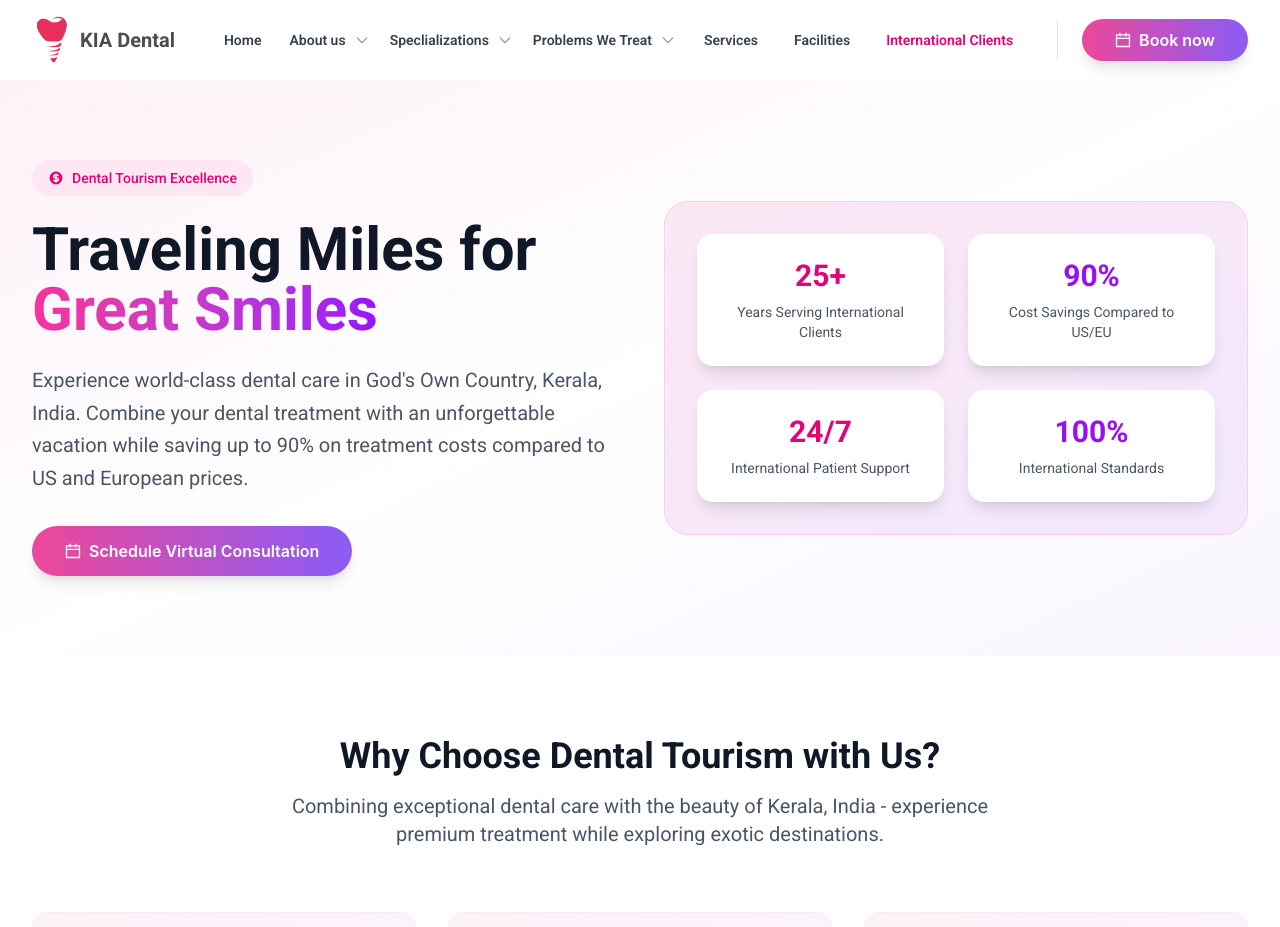
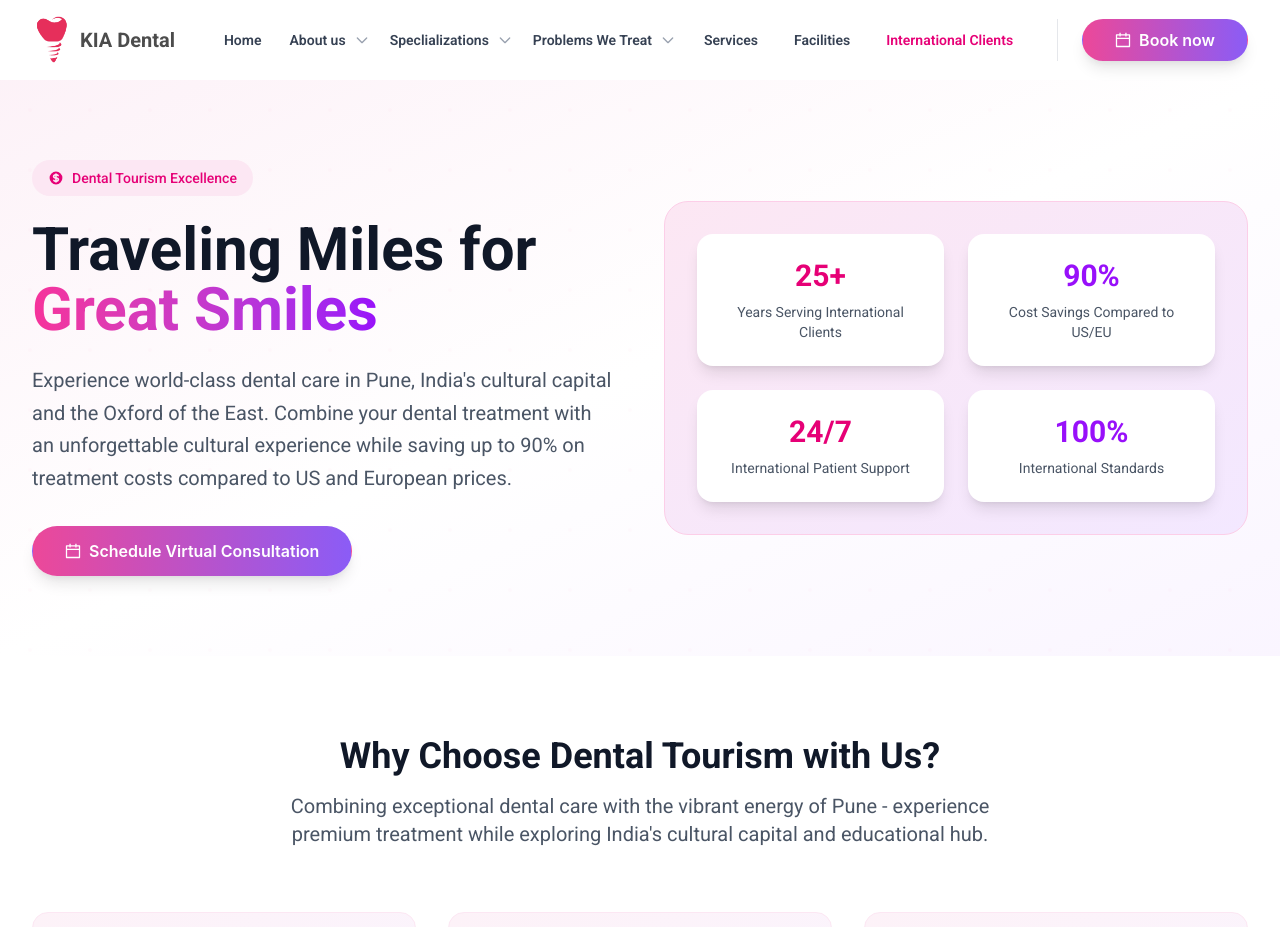
Before and after one commit to RED10xofficial/k-dental, a Next.js app: page /international-clients in a window 1280 px wide. Shown: the top 927 px of the page. Built offline with nearby package versions, Linux system fonts and the light colour scheme.

Commit message:
city changed to pune

```diff
--- a/src/app/(features)/international-clients/page.tsx
+++ b/src/app/(features)/international-clients/page.tsx
@@ -70,12 +70,12 @@ export default function InternationalClientsPage() {
   ];
 
   const accommodationFeatures = [
-    "3, 4 & 5 Star Hotel Partnerships",
-    "Short & Long-term Stays",
-    "Tourist Destination Access",
-    "Exotic Kerala Locations",
-    "Resort-style Accommodation",
-    "Transportation Arrangements",
+    "5-Star Hotel Partnerships",
+    "Business & Luxury Stays",
+    "Prime Location Access",
+    "Pune's Cultural Capital",
+    "World-Class Accommodation",
+    "Airport & Transportation",
   ];
 
   return (
@@ -119,10 +119,10 @@ export default function InternationalClientsPage() {
               </h1>
 
               <p className="text-xl text-gray-600 mb-8 leading-relaxed">
-                Experience world-class dental care in God&apos;s Own Country,
-                Kerala, India. Combine your dental treatment with an
-                unforgettable vacation while saving up to 90% on treatment costs
-                compared to US and European prices.
+                Experience world-class dental care in Pune, India&apos;s
+                cultural capital and the Oxford of the East. Combine your dental
+                treatment with an unforgettable cultural experience while saving
+                up to 90% on treatment costs compared to US and European prices.
               </p>
 
               <div className="flex flex-col sm:flex-row gap-4">
@@ -185,9 +185,9 @@ export default function InternationalClientsPage() {
               Why Choose Dental Tourism with Us?
             </h2>
             <p className="text-xl text-gray-600 max-w-3xl mx-auto">
-              Combining exceptional dental care with the beauty of Kerala, India
-              - experience premium treatment while exploring exotic
-              destinations.
+              Combining exceptional dental care with the vibrant energy of Pune
+              - experience premium treatment while exploring India&apos;s
+              cultural capital and educational hub.
             </p>
           </div>
 
@@ -227,7 +227,7 @@ export default function InternationalClientsPage() {
             </h2>
             <p className="text-xl text-gray-600 max-w-3xl mx-auto">
               Experience the same international quality treatments at a fraction
-              of the cost. Use your savings for an amazing Indian vacation!
+              of the cost. Use your savings for an amazing Pune experience!
             </p>
           </div>
 
@@ -338,7 +338,7 @@ export default function InternationalClientsPage() {
                 step: "03",
                 title: "Treatment & Tourism",
                 description:
-                  "Receive world-class treatment while exploring the beautiful destinations of Kerala.",
+                  "Receive world-class treatment while exploring the vibrant attractions of Pune.",
               },
               {
                 step: "04",
@@ -374,12 +374,13 @@ export default function InternationalClientsPage() {
           <div className="grid lg:grid-cols-2 gap-12 items-center">
             <div>
               <h2 className="text-3xl sm:text-4xl font-bold text-gray-900 mb-6">
-                Stay & Explore Kerala
+                Stay & Explore Pune
               </h2>
               <p className="text-xl text-gray-600 mb-8">
-                Thiruvananthapuram, the capital of God&apos;s Own Country,
-                offers exotic tourist destinations alongside world-class
-                accommodation options for your comfortable stay.
+                Pune, India&apos;s cultural capital and the Oxford of the East,
+                offers world-class educational institutions, shopping, and
+                dining experiences alongside premium accommodation options for
+                your comfortable stay.
               </p>
 
               <div className="space-y-4 mb-8">
@@ -440,7 +441,7 @@ export default function InternationalClientsPage() {
                 <div className="flex justify-between items-center py-2 border-b border-gray-100">
                   <span className="text-gray-700">Hotel Accommodation</span>
                   <span className="font-semibold text-gray-900">
-                    3-5 Star Options
+                    5-Star Options
                   </span>
                 </div>
                 <div className="flex justify-between items-center py-2 border-b border-gray-100">
@@ -521,7 +522,7 @@ export default function InternationalClientsPage() {
             </h2>
             <p className="text-xl text-pink-100 mb-8">
               Schedule a virtual consultation today and discover how you can
-              save thousands while experiencing the beauty of Kerala, India.
+              save thousands while experiencing the rich culture of Pune, India.
             </p>
           </div>
 
```
